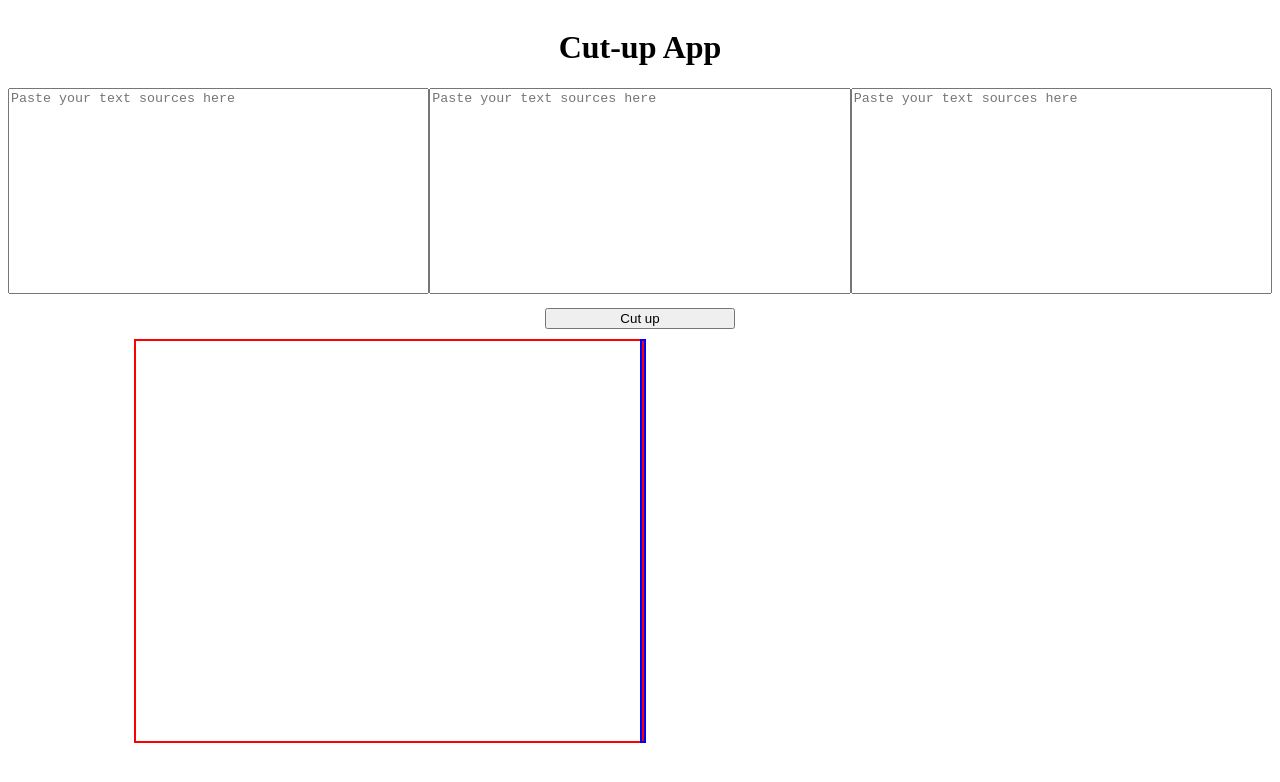
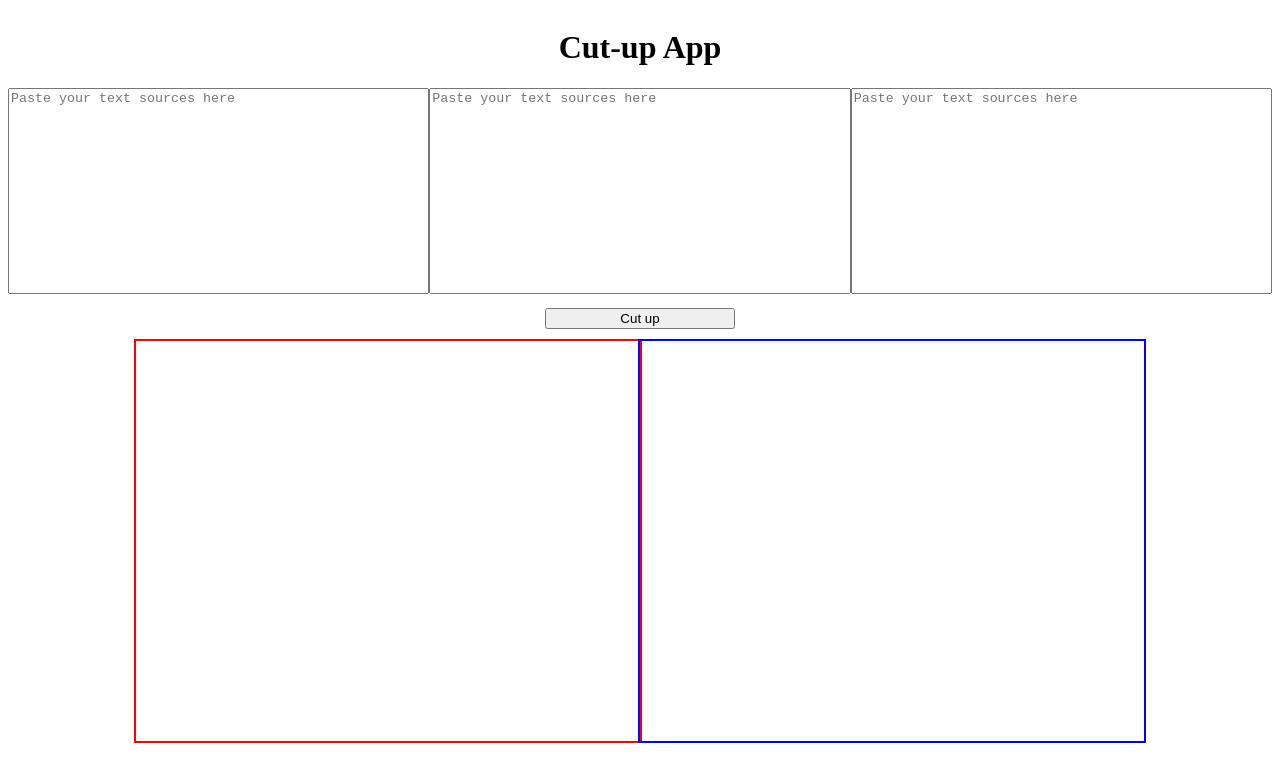
Before and after one commit to charlie-galb/cut-up, a React app: page / in a window 1280 px wide. Shown: the top 782 px of the page. Built offline with nearby package versions, Linux system fonts and the light colour scheme.

Commit message:
Set nodref on container and add dropAnimation to dragOverlay

```diff
--- a/src/components/WorkInProgress/WorkInProgress.tsx
+++ b/src/components/WorkInProgress/WorkInProgress.tsx
@@ -1,7 +1,7 @@
 import React from 'react'
 
-import { DragOverlay } from "@dnd-kit/core"
-import { SortableContext, rectSortingStrategy} from "@dnd-kit/sortable"
+import { DragOverlay, useDroppable } from "@dnd-kit/core"
+import { SortableContext, horizontalListSortingStrategy} from "@dnd-kit/sortable"
 
 import { TextSnippet } from "../TextSnippet/TextSnippet"
 import { SortableTextSnippet } from "../TextSnippet/SortableTextSnippet"
@@ -23,6 +23,7 @@
 
     const { chunkContainers, lineOrder, addLine, wordChunks, activeId } = props
     const { id, title, nestedChunkIDs } = chunkContainers["chunk-container-2"]
+    const { setNodeRef } = useDroppable({ id });
 
     const handleLineAdding = () => {
         addLine()
@@ -31,13 +32,6 @@
     return (
         // <SortableContext id={id} items={nestedChunkIDs} strategy={horizontalListSortingStrategy}>
         //     <div className="wip-container">
-        //         <div className="line" data-testid={title} >
-        //             {nestedChunkIDs?.map((id, i) => {
-        //                 return (
-        //                     <TextSnippet data-testid="snippet" key={id} id={id} index={i} text={wordChunks[id]}/>
-        //                 )
-        //             })}
-        //         </div>
         //         <div className="lines-container">
         //             {lineOrder?.map((lineId, i) => {
         //                 return (
@@ -48,9 +42,9 @@
         //         <button data-testid="add-line-btn" className="add-line-btn" onClick={handleLineAdding} >Add line</button>
         //     </div>
         // </SortableContext>
-        <div>
-            <SortableContext id={id} items={nestedChunkIDs} strategy={rectSortingStrategy}>
-                <div className="wip-container" data-testid="unused-snippets" >
+        <div className="wip-container">
+            <SortableContext id={id} items={nestedChunkIDs} strategy={horizontalListSortingStrategy}>
+                <div className="wip-snippets" data-testid="unused-snippets" ref={setNodeRef}>
                     {nestedChunkIDs?.map((ID, i) => {
                         return (
                             <SortableTextSnippet data-testid="snippet" key={ID} id={ID} index={i} text={wordChunks[ID]}/>
@@ -59,7 +53,7 @@
                 </div>
             </SortableContext>
             <DragOverlay>
-                {activeId ? <TextSnippet>{wordChunks[activeId]}</TextSnippet> : null}
+                {activeId ? <TextSnippet text={wordChunks[activeId]} /> : null}
             </DragOverlay>
         </div>
     )
```
